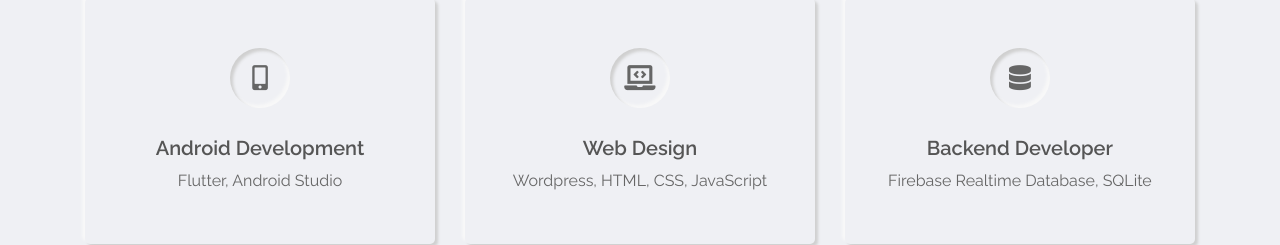
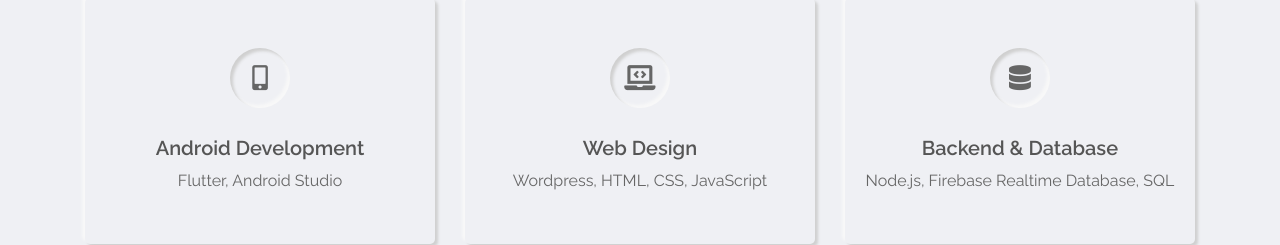
Before and after one commit to Bhavya-02022000/resume, a plain HTML site: page index.html in a window 1280 px wide. Shown: the part 1915-2160 px from the top of the page. Drawn offline with nearby package versions, Linux system fonts and the light colour scheme.

Commit message:
what I do section updated

```diff
--- a/index.html
+++ b/index.html
@@ -496,8 +496,8 @@
                         <div class="icon inner-shadow">
                             <i class="fas fa-database"></i>
                         </div>
-                        <h3>Backend Developer</h3>
-                        <p>Firebase Realtime Database, SQLite</p>
+                        <h3>Backend & Database</h3>
+                        <p>Node.js, Firebase Realtime Database, SQL</p>
                     </div>
                 </div>
                 <!-- service item end -->
```
